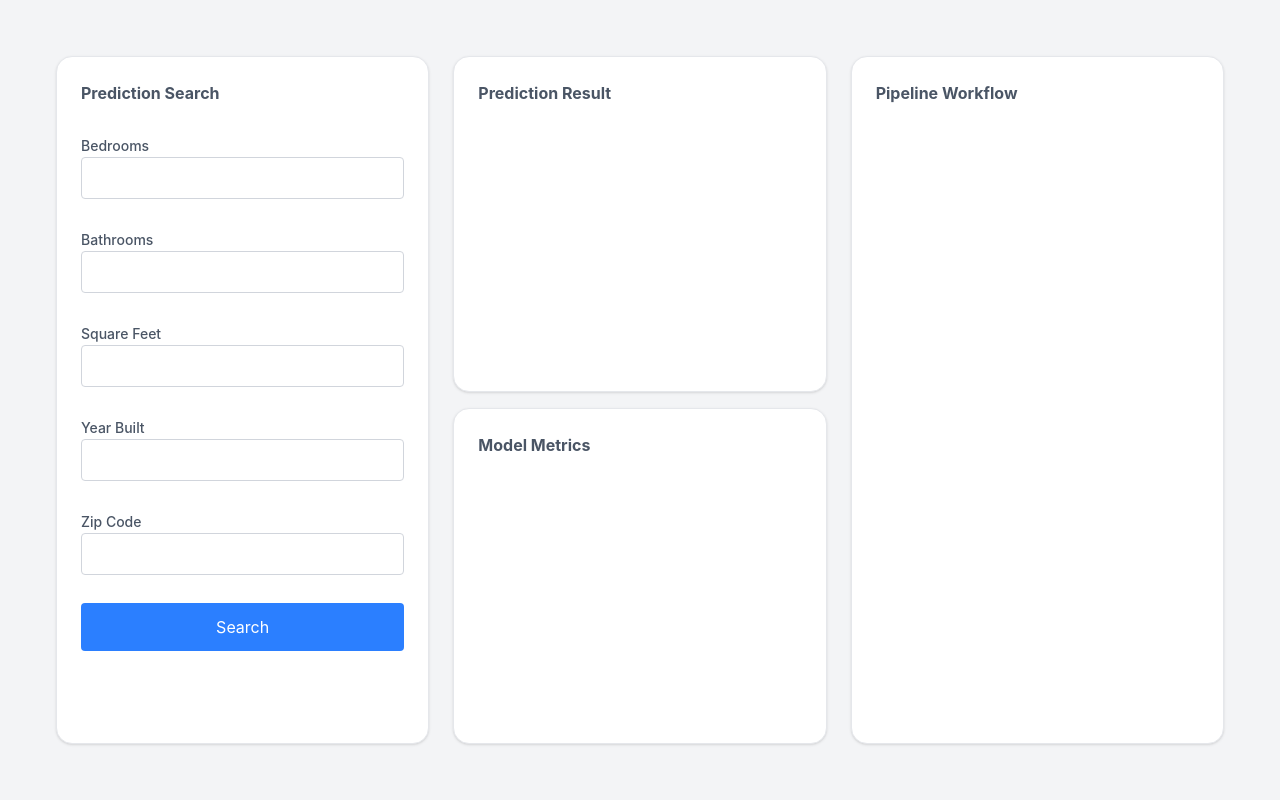
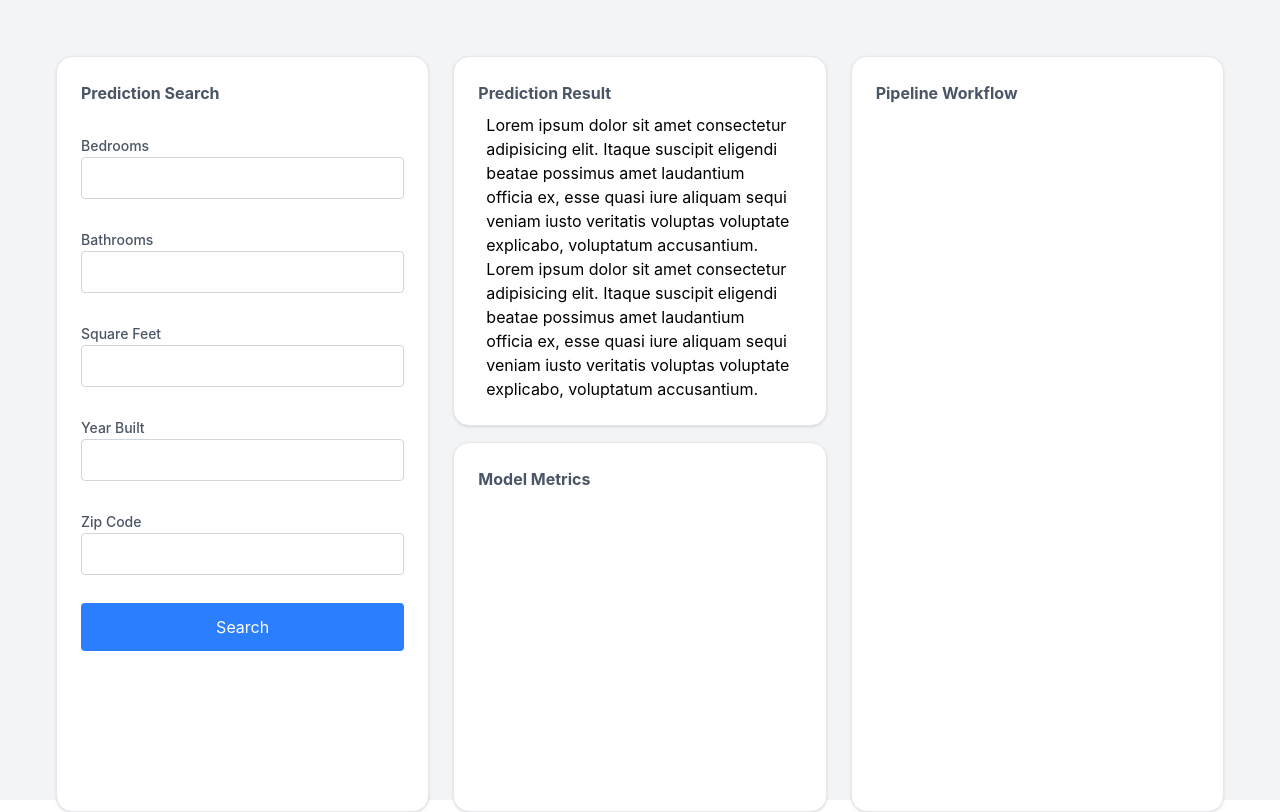
Before and after one commit to eobcre/ml-house-price, a React (Vite) app: page / in a window 1280 px wide. Built offline with nearby package versions, Linux system fonts and the light colour scheme.

Commit message:
feature: add scroll

```diff
--- a/src/sections/PredictionResult.tsx
+++ b/src/sections/PredictionResult.tsx
@@ -4,8 +4,20 @@ type PredictionResultProps = {
 
 const PredictionResult = ({ title }: PredictionResultProps) => {
   return (
-    <div className="flex flex-col">
+    <div className="flex flex-col lg:h-80">
       <h1 className="text-gray-600 font-bold">{title}</h1>
+      <div className="lg:overflow-y-auto p-2">
+        <p className="lg:overflow-scroll">
+          Lorem ipsum dolor sit amet consectetur adipisicing elit. Itaque suscipit eligendi beatae possimus amet laudantium officia ex, esse quasi iure aliquam sequi veniam iusto veritatis voluptas
+          voluptate explicabo, voluptatum accusantium. Lorem ipsum dolor sit amet consectetur adipisicing elit. Itaque suscipit eligendi beatae possimus amet laudantium officia ex, esse quasi iure
+          aliquam sequi veniam iusto veritatis voluptas voluptate explicabo, voluptatum accusantium. Lorem ipsum dolor sit amet consectetur adipisicing elit. Itaque suscipit eligendi beatae possimus
+          amet laudantium officia ex, esse quasi iure aliquam sequi veniam iusto veritatis voluptas voluptate explicabo, voluptatum accusantium. Lorem ipsum dolor sit amet consectetur adipisicing
+          elit. Itaque suscipit eligendi beatae possimus amet laudantium officia ex, esse quasi iure aliquam sequi veniam iusto veritatis voluptas voluptate explicabo, voluptatum accusantium. Lorem
+          ipsum dolor sit amet consectetur adipisicing elit. Itaque suscipit eligendi beatae possimus amet laudantium officia ex, esse quasi iure aliquam sequi veniam iusto veritatis voluptas
+          voluptate explicabo, voluptatum accusantium. Lorem ipsum dolor sit amet consectetur adipisicing elit. Itaque suscipit eligendi beatae possimus amet laudantium officia ex, esse quasi iure
+          aliquam sequi veniam iusto veritatis voluptas voluptate explicabo, voluptatum accusantium.
+        </p>
+      </div>
     </div>
   );
 };
```
